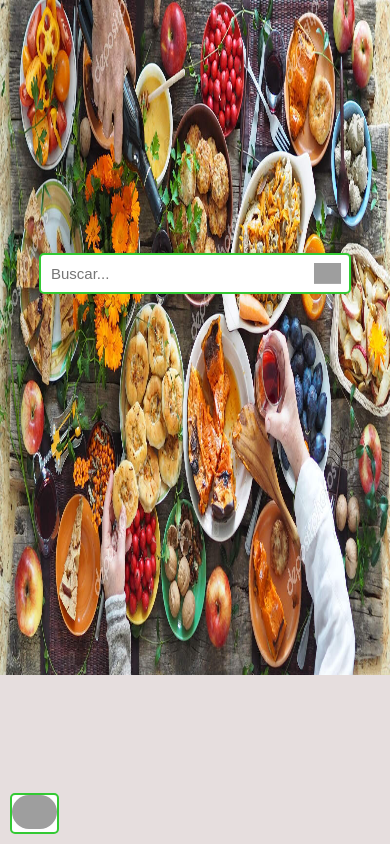
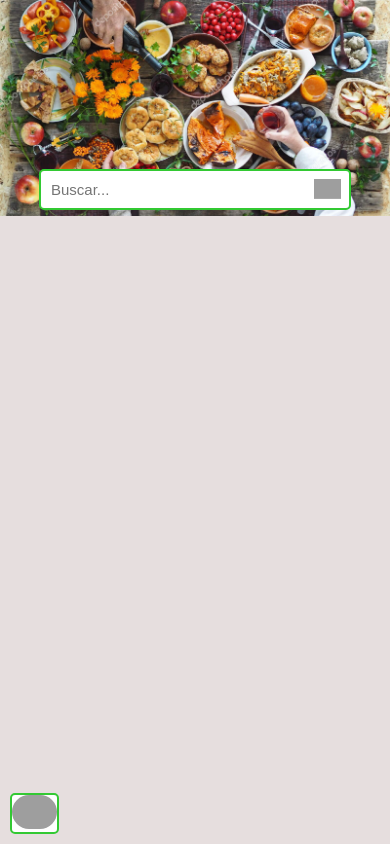
Before and after one commit to PietroDaSilvaFerreira/search-revenues, a plain HTML site: page index.html in a window 390 px wide. Drawn offline with Linux system fonts and the light colour scheme; grey boxes are pictures that could not be loaded.

Commit message:
Atualização
Erros de responsividade resolvidos para telas menores de 500.

```diff
--- a/styles.css
+++ b/styles.css
@@ -103,6 +103,20 @@ h3 {
     font-family: "Poppins", serif;
 }
 
+@media (max-width: 500px) {
+    .div-img-fundo {
+        height: auto;
+    }
+
+    .div-barraDePesquisa {
+        top: 20%;
+    }
+
+    .resultados {
+        max-width: 90%;
+    }
+}
+
 #arrow-top {
     position: fixed;
     bottom: 10px;
```
